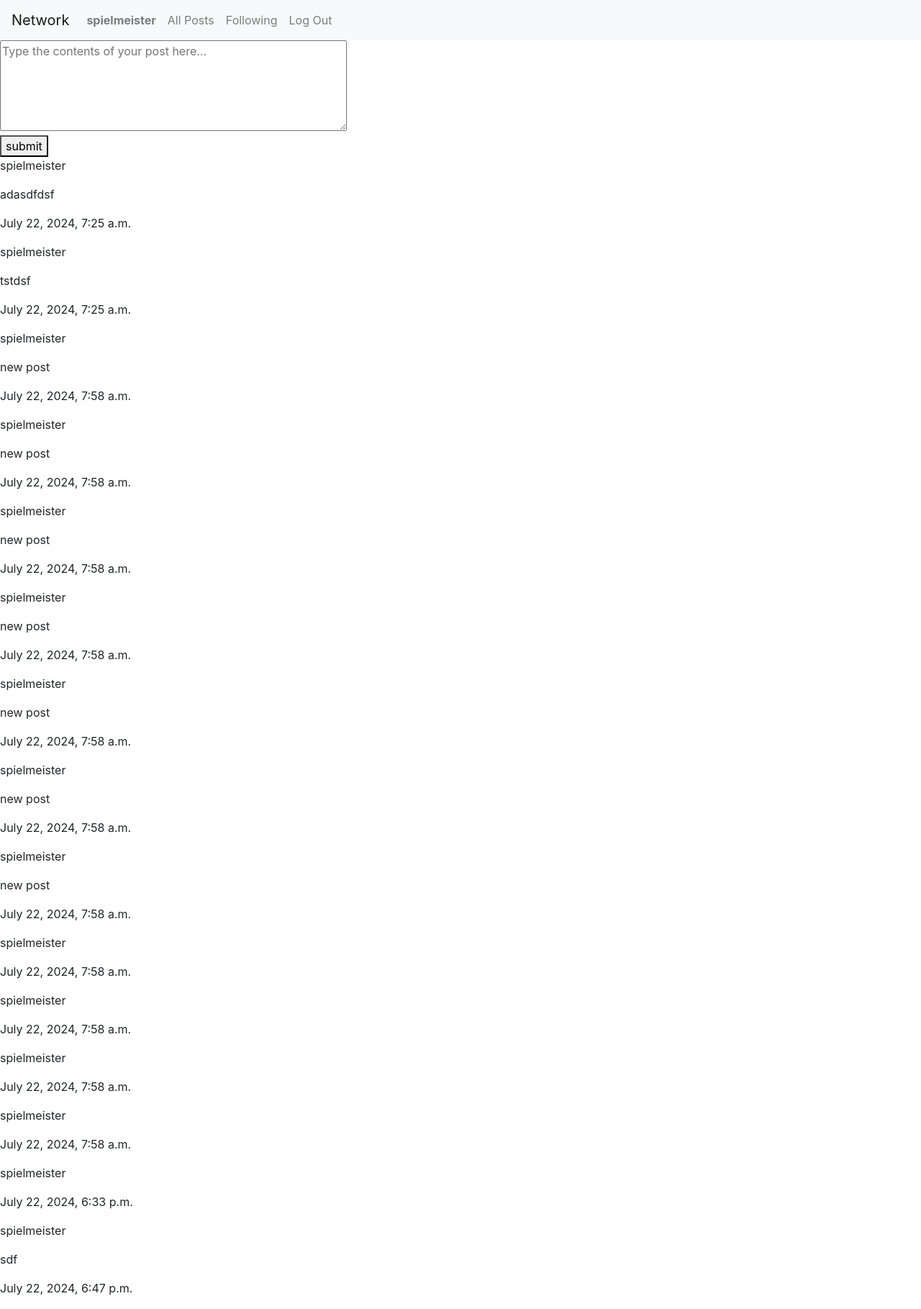
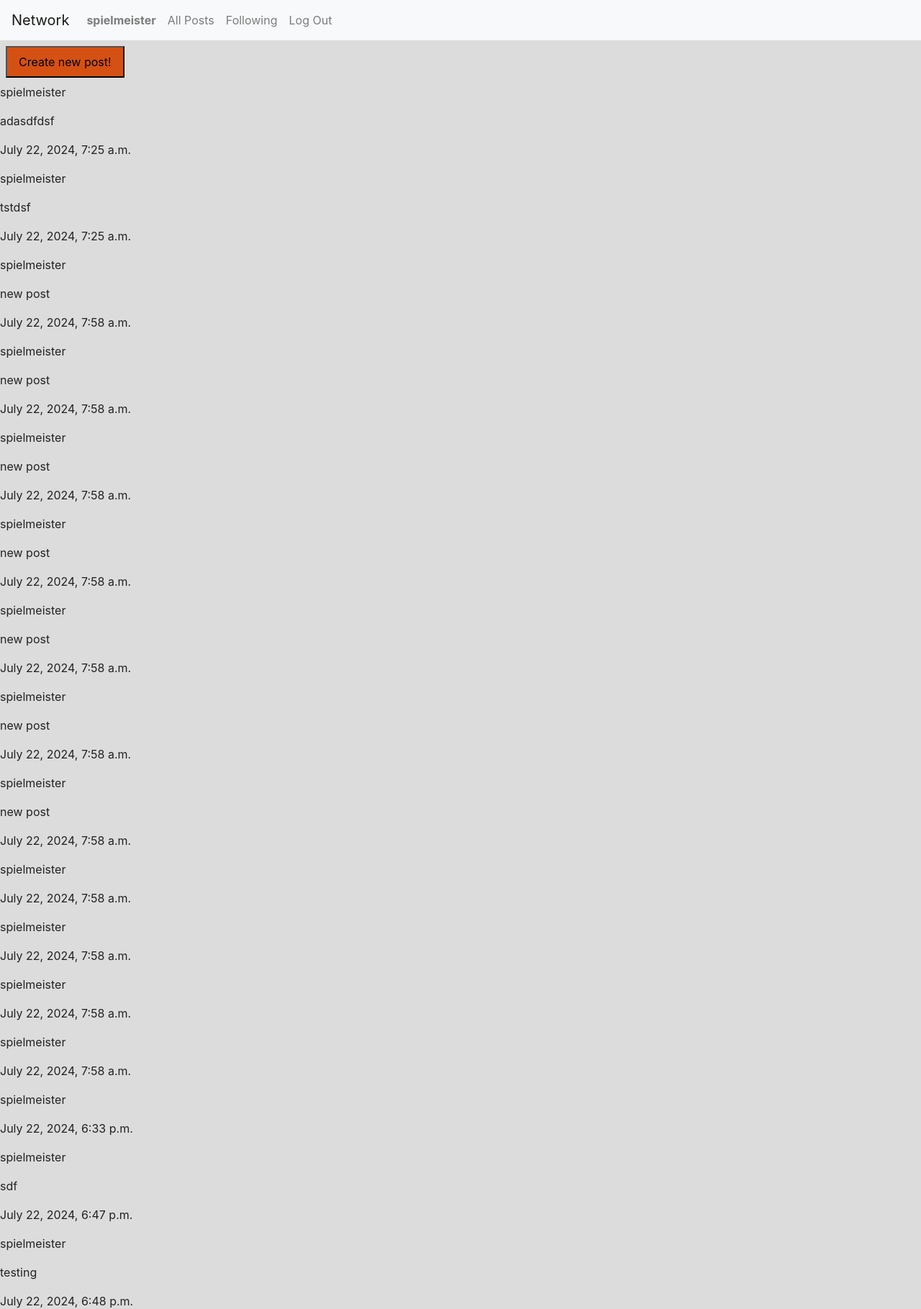
Before and after one commit to IanSpeelman/Social, a Django app: page / in a window 1280 px wide. Shown: the top 1819 px of the page at 72% size. Run offline with Django 3.2, Linux system fonts and the light colour scheme; a user stored in the database is signed in; data comes from the database, SQL or seed files in the repository; both versions use the stored data as it was after the commit; some libraries are stand-ins or nearby versions.

Commit message:
added styling for the create post modal

```diff
--- /dev/null
+++ b/network/static/network/js/show_modal.js
@@ -0,0 +1,8 @@
+document.addEventListener("DOMContentLoaded", () => {
+    const modal = document.querySelector(".post-create-modal")
+    const button = document.querySelector(".modal-show-button")
+
+    button.addEventListener("click", () => {
+        modal.classList.toggle("hidden")
+    })
+})
--- /dev/null
+++ b/network/static/network/styles/styles.css
@@ -0,0 +1,47 @@
+.hidden {
+  display: none;
+}
+
+body {
+  background-color: #dcdcdc;
+  color: #222222;
+}
+
+#create-post .modal-show-button {
+  margin: 0.5em;
+  padding: 0.5em 1em;
+  background-color: #d45113;
+  color: black;
+}
+#create-post .modal-show-button:hover {
+  background-color: #ff7f44;
+}
+#create-post .post-create-modal {
+  background-color: #222222;
+  color: #dcdcdc;
+  padding: 2em 4em;
+  position: fixed;
+  top: 50%;
+  left: 50%;
+  transform: translate(-50%, -50%);
+  filter: drop-shadow(#222222 0px 0px 10px);
+}
+#create-post .post-create-modal textarea {
+  background-color: inherit;
+  color: inherit;
+  margin-bottom: 1em;
+  padding: 0.5em;
+  border: 1px solid #9d9d9d;
+}
+#create-post .post-create-modal button {
+  width: 100%;
+  padding: 1em 2em;
+  background-color: #d45113;
+  color: black;
+  border: none;
+}
+#create-post .post-create-modal button:hover {
+  background-color: #ff7f44;
+}
+
+/*# sourceMappingURL=styles.css.map */
--- /dev/null
+++ b/network/static/network/styles/styles.scss
@@ -0,0 +1,55 @@
+$color-light: #dcdcdc;
+$border-light: #9d9d9d;
+$color-dark: #222222;
+$border-dark: #7a7a7a;
+$accent-color: #d45113;
+$accent-hover: #ff7f44;
+$accent-contrast: black;
+.hidden {
+	display: none;
+}
+body {
+	background-color: $color-light;
+	color: $color-dark;
+}
+
+#create-post {
+	.modal-show-button {
+		margin: 0.5em;
+		padding: 0.5em 1em;
+		background-color: $accent-color;
+		color: $accent-contrast;
+	}
+	.modal-show-button:hover {
+		background-color: $accent-hover;
+	}
+
+	.post-create-modal {
+		background-color: $color-dark;
+		color: $color-light;
+		padding: 2em 4em;
+		position: fixed;
+		top: 50%;
+		left: 50%;
+		transform: translate(-50%, -50%);
+		filter: drop-shadow($color-dark 0px 0px 10px);
+
+		textarea {
+			background-color: inherit;
+			color: inherit;
+			margin-bottom: 1em;
+			padding: 0.5em;
+			border: 1px solid $border-light;
+		}
+		button {
+			width: 100%;
+			padding: 1em 2em;
+			background-color: $accent-color;
+			color: $accent-contrast;
+			border: none;
+		}
+		button:hover {
+			background-color: $accent-hover;
+		}
+	}
+}
--- a/network/templates/network/index.html
+++ b/network/templates/network/index.html
@@ -1,14 +1,18 @@
 {% extends "network/layout.html" %}
-
+{% load static %}
 {% block body %}
 {% if user.is_authenticated %}
-<div id="create-post" class="hidden">
-    <form action="/" method="post">
-        {% csrf_token %}
-        <div><textarea name="body" id="" cols="45" rows="5"
-                placeholder="Type the contents of your post here..."></textarea></div>
-        <div><button>submit</button></div>
-    </form>
+<div id="create-post">
+    <button class="modal-show-button">Create new post!</button>
+    <div class="post-create-modal hidden">
+        <h3>Create new post</h3>
+        <form action="/" method="post">
+            {% csrf_token %}
+            <div><textarea name="body" id="" cols="60" rows="10"
+                    placeholder="Type the contents of your post here..."></textarea></div>
+            <div><button>submit</button></div>
+        </form>
+    </div>
 </div>
 {% endif %}
 <div>
@@ -20,4 +24,5 @@
     </div>
     {% endfor %}
 </div>
+<script src="{% static 'network/js/show_modal.js' %}"></script>
 {% endblock %}
--- a/network/templates/network/layout.html
+++ b/network/templates/network/layout.html
@@ -2,11 +2,14 @@
 
 <!DOCTYPE html>
 <html lang="en">
+
 <head>
     <title>{% block title %}Social Network{% endblock %}</title>
-        <link rel="stylesheet" href="https://stackpath.bootstrapcdn.com/bootstrap/4.4.1/css/bootstrap.min.css" integrity="sha384-Vkoo8x4CGsO3+Hhxv8T/Q5PaXtkKtu6ug5TOeNV6gBiFeWPGFN9MuhOf23Q9Ifjh" crossorigin="anonymous">
-        <link href="{% static 'network/styles.css' %}" rel="stylesheet">
+    <link rel="stylesheet" href="https://stackpath.bootstrapcdn.com/bootstrap/4.4.1/css/bootstrap.min.css"
+        integrity="sha384-Vkoo8x4CGsO3+Hhxv8T/Q5PaXtkKtu6ug5TOeNV6gBiFeWPGFN9MuhOf23Q9Ifjh" crossorigin="anonymous">
+    <link href="{% static 'network/styles/styles.css' %}" rel="stylesheet">
 </head>
+
 <body>
 
     <nav class="navbar navbar-expand-lg navbar-light bg-light">
@@ -46,4 +49,5 @@
         {% endblock %}
     </div>
 </body>
+
 </html>
```
Also changed, not shown: db.sqlite3, network/static/network/styles.css (deleted), 1 other file. Lines whose indentation alone changed are shown as unchanged.
